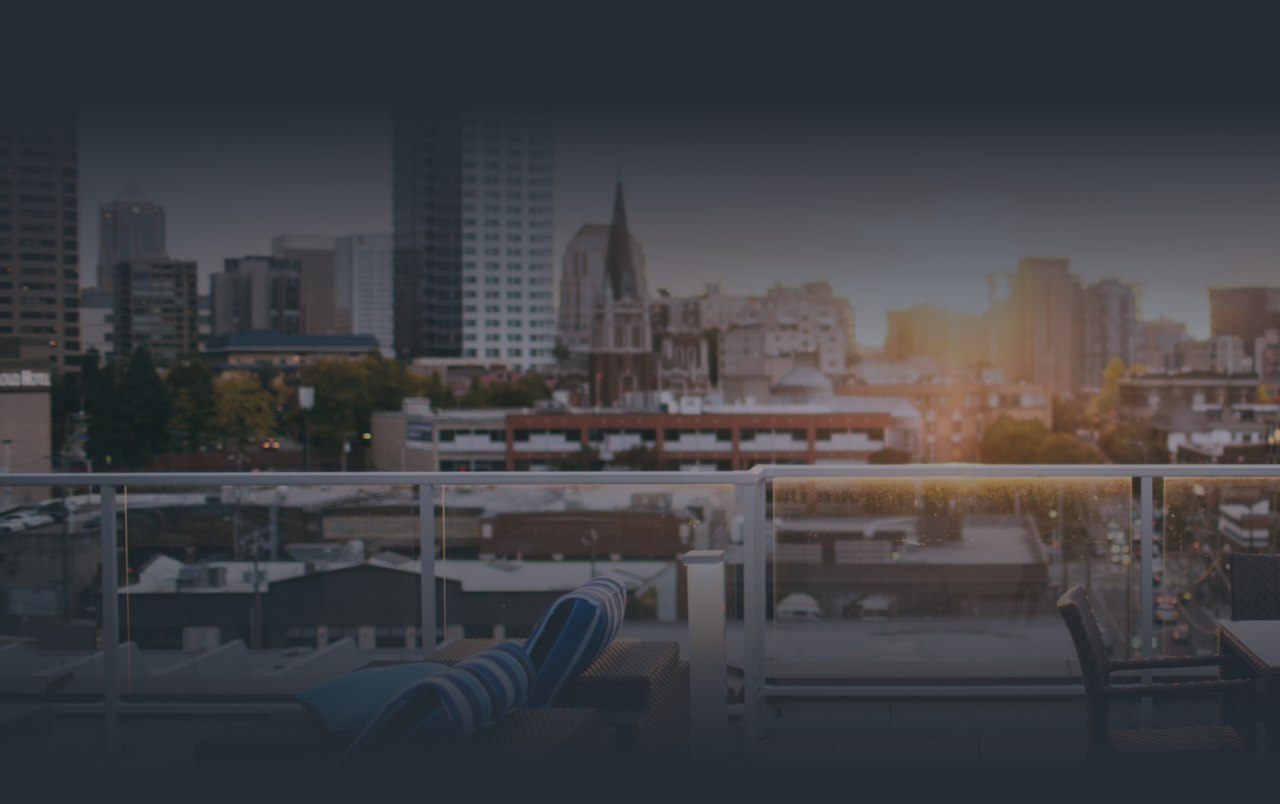
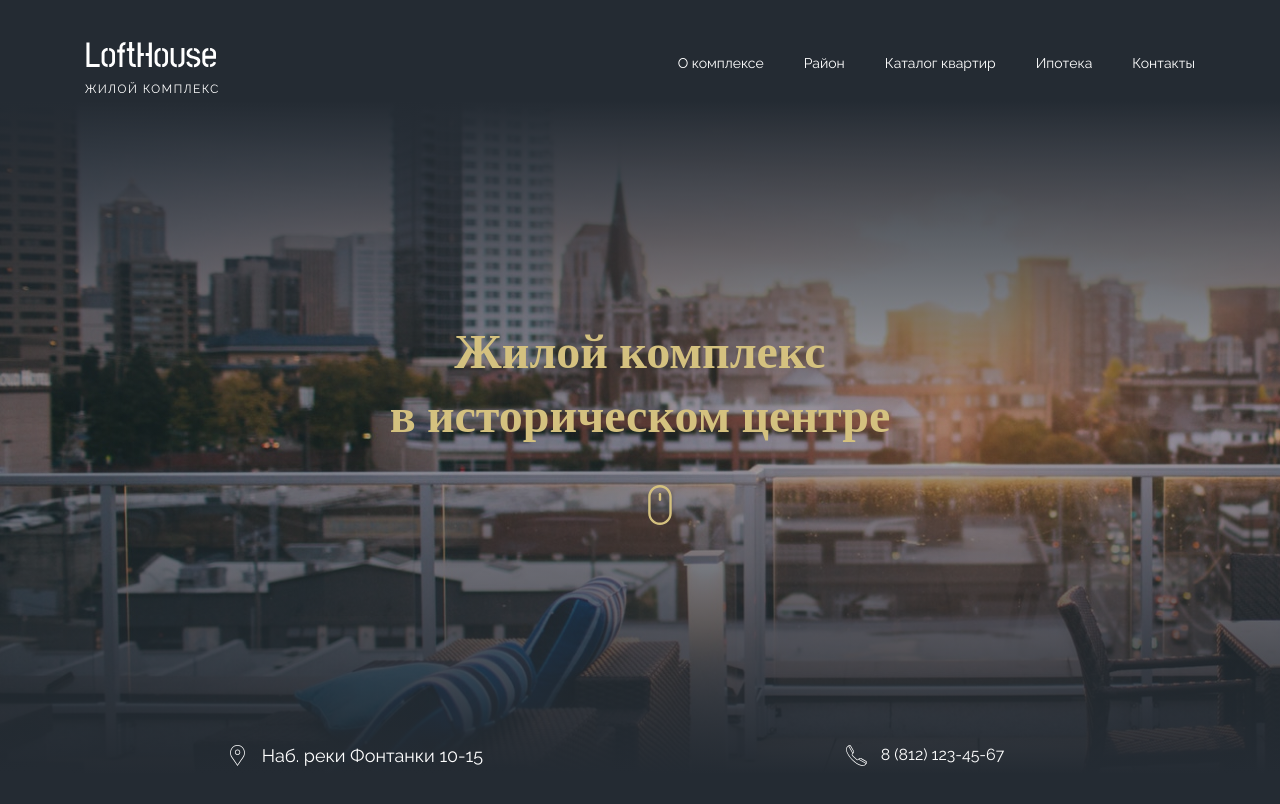
Before and after one commit to Lavrrusha/LoftHouse, a plain HTML site: page index.html in a window 1280 px wide. Drawn offline with nearby package versions, Linux system fonts and the light colour scheme; a web font is replaced by a local one.

Commit message:
Шапка

```diff
--- a/index.html
+++ b/index.html
@@ -1,14 +1,64 @@
 <!DOCTYPE html>
 <html lang="en">
+
 <head>
     <meta charset="UTF-8">
     <meta name="viewport" content="width=device-width, initial-scale=1.0">
     <title>LoftHouse</title>
     <link rel="stylesheet" href="./main.css">
 </head>
+
 <body>
-   <header class="header">
+    <header class="header">
+        <div class="wrapper">
 
-   </header>
+            <div class="header__top">
+                <div class="header__top-row">
+                    <a href="#">
+                        <img src="./img/logotype.svg" alt="LoftHouse">
+                        <nav class="header__navigation">
+                            <ul class="header__list">
+                                <li class="header__item"><a href="#">О комплексе</a></li>
+                                <li class="header__item"><a href="#">Район</a></li>
+                                <li class="header__item"><a href="#">Каталог квартир</a></li>
+                                <li class="header__item"><a href="#">Ипотека</a></li>
+                                <li class="header__item"><a href="#">Контакты</a></li>
+                            </ul>
+                        </nav>
+                    </a>
+                </div>
+            </div>
+        </div>
+
+
+
+        <div class="wrapper">
+            <h1 class="header__title">Жилой комплекс <br> в историческом центре
+                <a href="#benefits">
+                    <img class="header__title-icon" src="./img/header/mouse.svg" alt="Scroll next" width="40">
+                </a>
+            </h1>
+        </div>
+
+
+        <div class="wrapper">
+            <div class="header__footer">
+
+
+                    <a class="header__info" href="#section-map">
+                        <img src="./img/header/map.svg" alt="карта" width="21" height="21">
+                        Наб. реки Фонтанки 10-15
+                    </a>
+
+                <a class="header__phone" href="tel:+78121234567">
+                    <img src="./img/header/phone.svg" alt="телефон" width="21" height="21">
+                    8 (812) 123-45-67
+                </a>
+            </div>
+        </div>
+
+
+    </header>
 </body>
+
 </html>
--- a/scss/base/_base.scss
+++ b/scss/base/_base.scss
@@ -15,3 +15,10 @@
         color: $accent;
     }
   }
+
+
+  .wrapper {
+    width: 1140px;
+    padding: 0 15px;
+    margin: 0 auto;
+  }
--- a/scss/base/_reset.scss
+++ b/scss/base/_reset.scss
@@ -15,6 +15,7 @@
 
 a, a:link, a:visited  {
     text-decoration: none;
+	padding: 0;
 }
 
 a:hover  {
--- a/scss/blocks/_header.scss
+++ b/scss/blocks/_header.scss
@@ -1,11 +1,77 @@
 .header {
+  display: flex;
+  flex-direction: column;
+  justify-content: space-between;
+
+  padding-top: 30px;
+  padding-bottom: 74px;
+
   min-height: 840px;
-  background:
-      linear-gradient(
+  background: linear-gradient(
       180deg,
       #242b33 11.98%,
       rgba(45, 52, 60, 0.38) 51.04%,
       #242b33 92.19%
     ),
     url("./../img/header/header-bg.jpg");
+
+  &__navigation {
+    font-size: 14px;
+  }
+
+  &__list {
+    display: flex;
+    column-gap: 40px;
+  }
+
+  &__title {
+    position: relative;
+    text-align: center;
+    font-size: 48px;
+    font-family: $font-accent;
+    color: $accent;
+    font-weight: 700;
+    padding-bottom: 81px;
+  }
+
+  &__title-icon {
+    position: absolute;
+    bottom: 0;
+    left: 50%;
+    transform: translate(-50% 0%);
+  }
+
+  &__info {
+    position: relative;
+    font-size: 18px;
+    padding-left: 35px;
+  }
+
+  &__footer {
+    display: grid;
+    grid-template-columns: 1fr 1fr;
+    gap: 30px;
+    justify-items: center;
+  }
+
+
+  &__info {
+    display: flex;
+    gap: 14px;
+  }
+
+  &__phone {
+    display: flex;
+    gap: 14px;
+  }
+
+  &__text-right {
+
+  }
 }
+
+.header__top-row {
+  display: flex;
+  justify-content: space-between;
+  align-items: center;
+}
```
Also changed, not shown: main.css, 1 other file.
